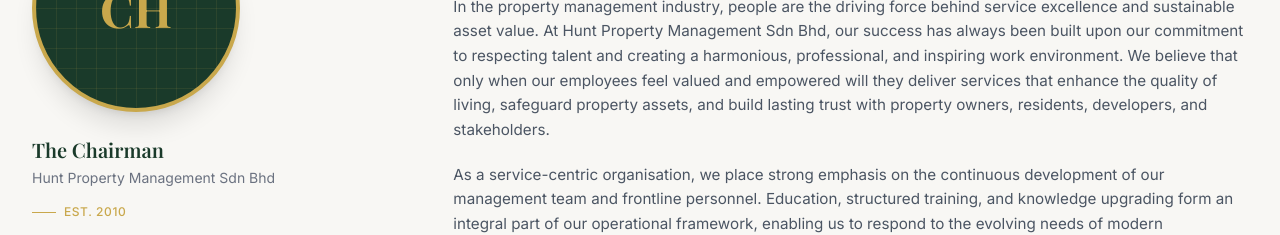
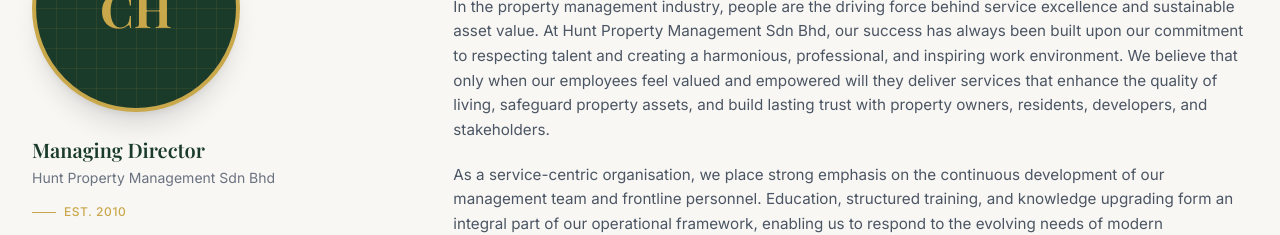
Before and after one commit to nicholasngzh/hunt-properties-website, a Next.js app: page /hunt-properties-website/ in a window 1280 px wide. Shown: the part 2140-2375 px from the top of the page. Built offline with nearby package versions, Linux system fonts and the light colour scheme.

Commit message:
Update Chairman.tsx

```diff
--- a/src/components/Chairman.tsx
+++ b/src/components/Chairman.tsx
@@ -52,7 +52,7 @@
 
             {/* Name & title */}
             <div className="text-center lg:text-left">
-              <p className="font-serif text-xl font-semibold text-primary">The Chairman</p>
+              <p className="font-serif text-xl font-semibold text-primary">Managing Director</p>
               <p className="text-sm text-gray-500 mt-1">Hunt Property Management Sdn Bhd</p>
               <div className="mt-4 flex items-center gap-2 justify-center lg:justify-start">
                 <div className="w-6 h-px bg-gold" />
```
